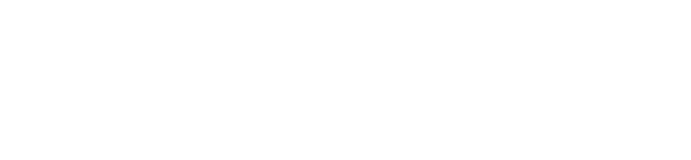
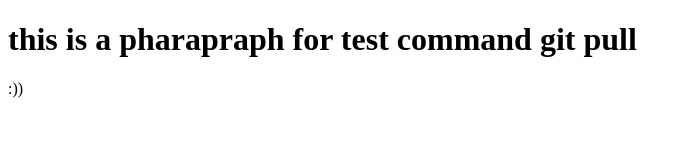
Before and after one commit to Mahdihosseinigig/gittest, a plain HTML site: page index.html in a window 1280 px wide. Shown: the whole page, without its empty margins (0-691 px from the left). Drawn offline with Linux system fonts and the light colour scheme.

Commit message:
Update index.html

```diff
--- a/index.html
+++ b/index.html
@@ -6,6 +6,7 @@
     <title>Document</title>
 </head>
 <body>
-
+    <h1>this is a pharapraph for test command git pull</h1>
+    <span>:))</span>
 </body>
 </html>
```
